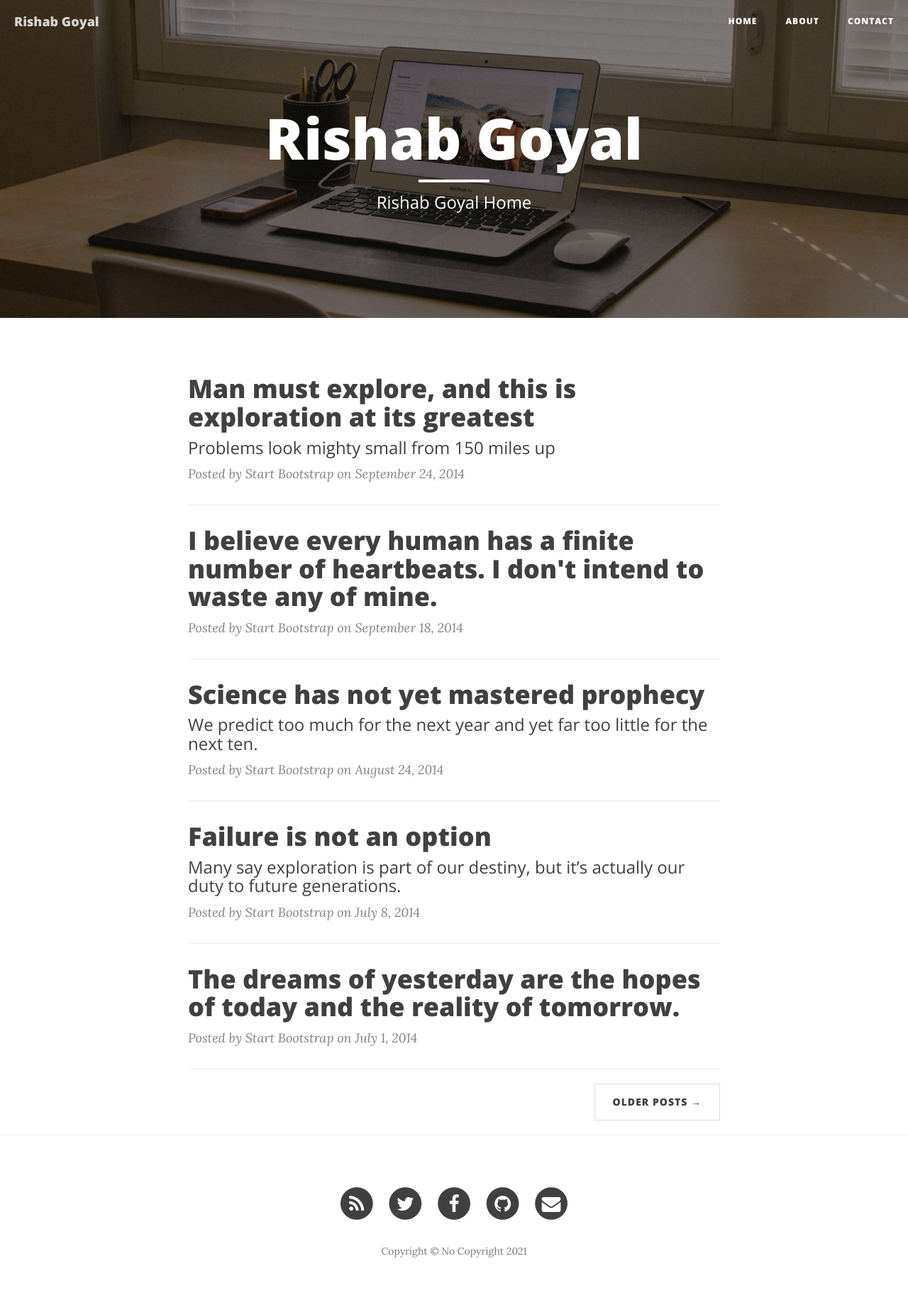
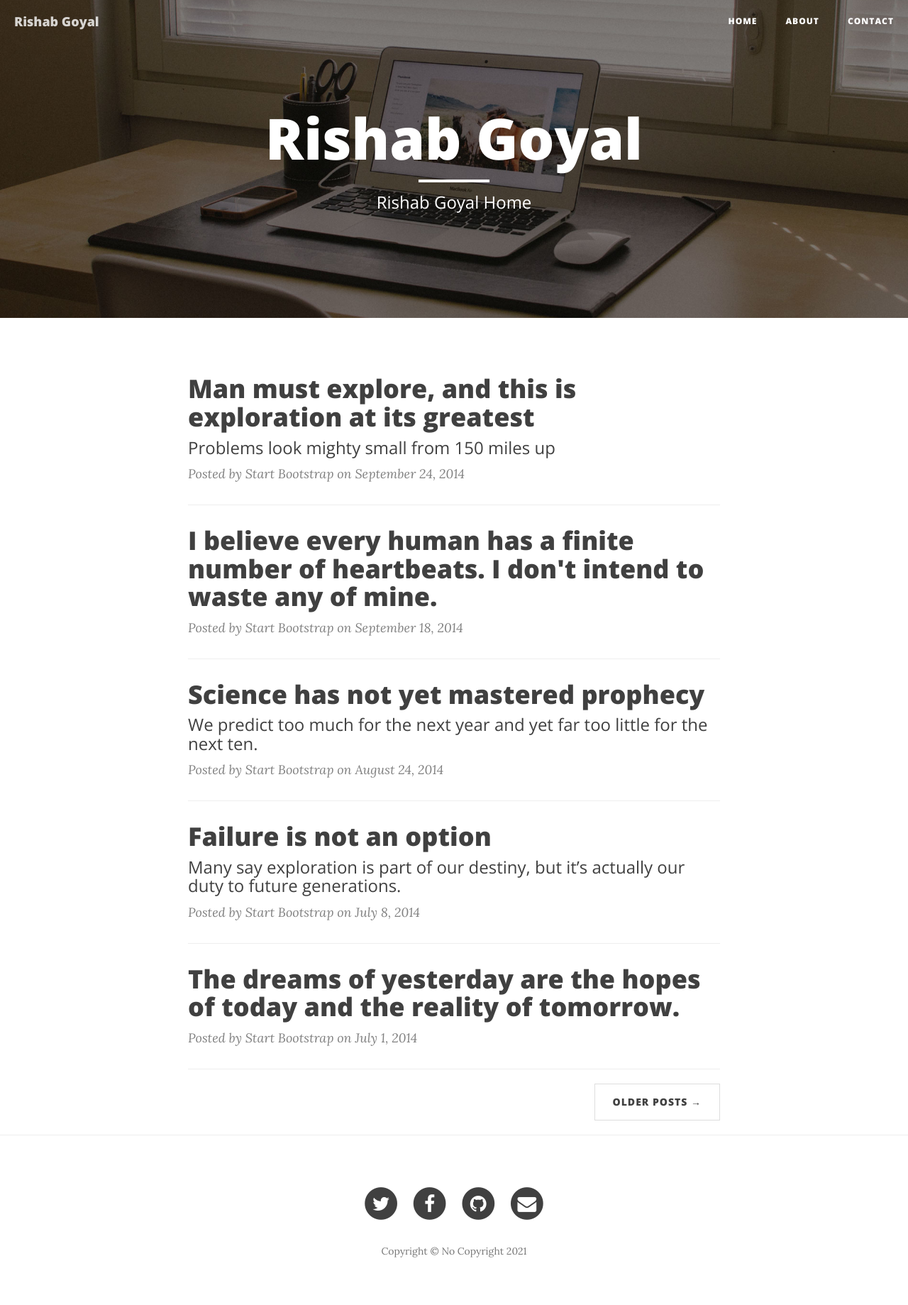
Before and after one commit to rishabgoyal/iamrishabgoyal, a Jekyll site: the page built from index.html, in a window 1280 px wide. Shown: the whole page at 71% size. Built offline with Jekyll 4.4.1, drawn with Linux system fonts in a browser that asks for light colours; nearby versions of some CDN libraries; the list of posts is cut into pages by our own code.

Commit message:
Update footer.html

```diff
--- a/_includes/footer.html
+++ b/_includes/footer.html
@@ -4,14 +4,7 @@
         <div class="row">
             <div class="col-lg-8 col-lg-offset-2 col-md-10 col-md-offset-1">
                 <ul class="list-inline text-center">
-                    <li>
-                        <a href="{{ "/feed.xml" | prepend: site.baseurl }}">
-                            <span class="fa-stack fa-lg">
-                                <i class="fa fa-circle fa-stack-2x"></i>
-                                <i class="fa fa-rss fa-stack-1x fa-inverse"></i>
-                            </span>
-                        </a>
-                    </li>
+
                     {% if site.twitter_username %}
                     <li>
                         <a href="https://twitter.com/{{ site.twitter_username }}">
@@ -42,6 +35,16 @@
                         </a>
                     </li>
                     {% endif %}
+                      {% if site.instagram_username %}
+                    <li>
+                        <a href="https://instagram.com/{{ site.instagram_username }}">
+                            <span class="fa-stack fa-lg">
+                                <i class="fa fa-circle fa-stack-2x"></i>
+                                <i class="fa fa-instagram fa-stack-1x fa-inverse"></i>
+                            </span>
+                        </a>
+                    </li>
+                     {% endif %}
                     {% if site.email_username %}
                     <li>
                         <a href="mailto:{{ site.email_username }}">
```
